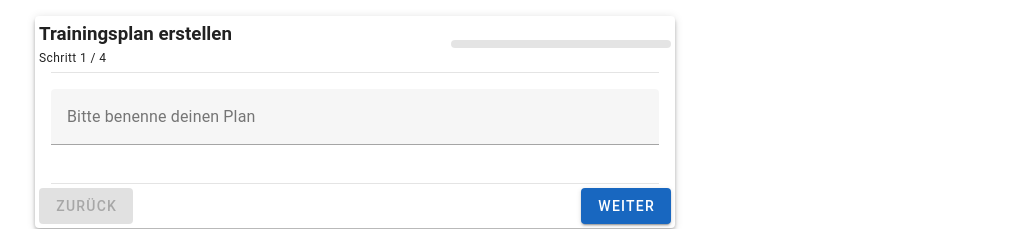
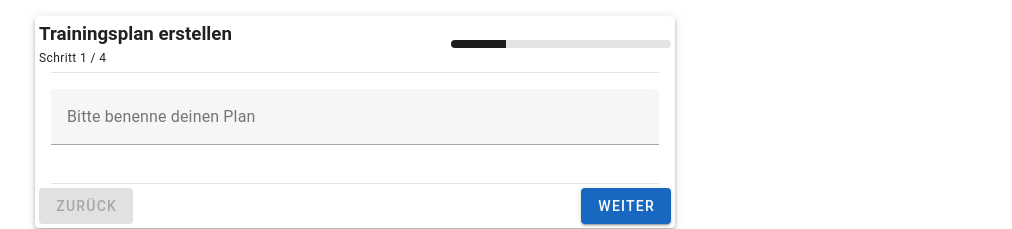
Before and after one commit to KlaraOppenheimerSchule/Bofrostbuben, a Vue app in the folder frontend/: page /CreatePlanView in a window 1280 px wide. Shown: the top 229 px of the page, without its empty margins (21-1033 px from the left). Built offline with nearby package versions, Linux system fonts and the light colour scheme; a small style sheet from the web is missing; the HTML template or start-up script is replaced by a standard one.

Commit message:
fixed progress bar

```diff
--- a/frontend/src/views/CreatePlanView.vue
+++ b/frontend/src/views/CreatePlanView.vue
@@ -37,8 +37,8 @@ const plan = reactive<Plan>({
   days: [],
   exercises: []
 });
-
-const progress = computed(() =>
+// NOTE: renamed to `progressPercent` for clarity
+const progressPercent = computed(() =>
   Math.round(((currentStep.value + 1) / steps.length) * 100)
 );
 
@@ -75,7 +75,8 @@ function savePlan() {
         <h3 class="mb-0">Trainingsplan erstellen</h3>
         <div class="text-caption">Schritt {{ currentStep + 1 }} / {{ steps.length }}</div>
       </div>
-      <v-progress-linear :value="progress" height="8" rounded style="width:220px" />
+      <!-- use model-value to feed progress value into Vuetify's progress component -->
+      <v-progress-linear :model-value="progressPercent" height="8" rounded style="width:220px" />
     </v-row>
 
     <v-divider class="my-4" />
```
